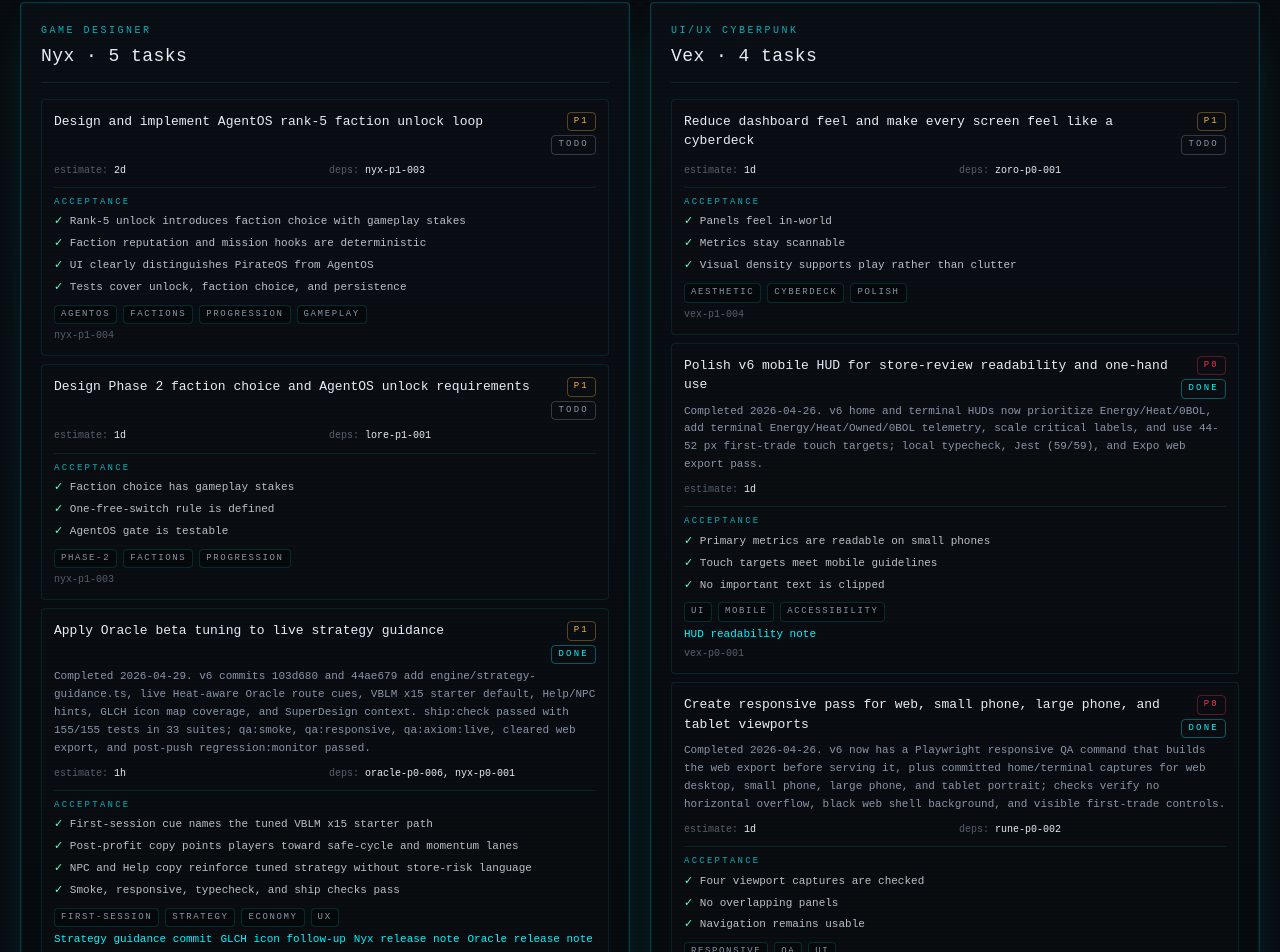
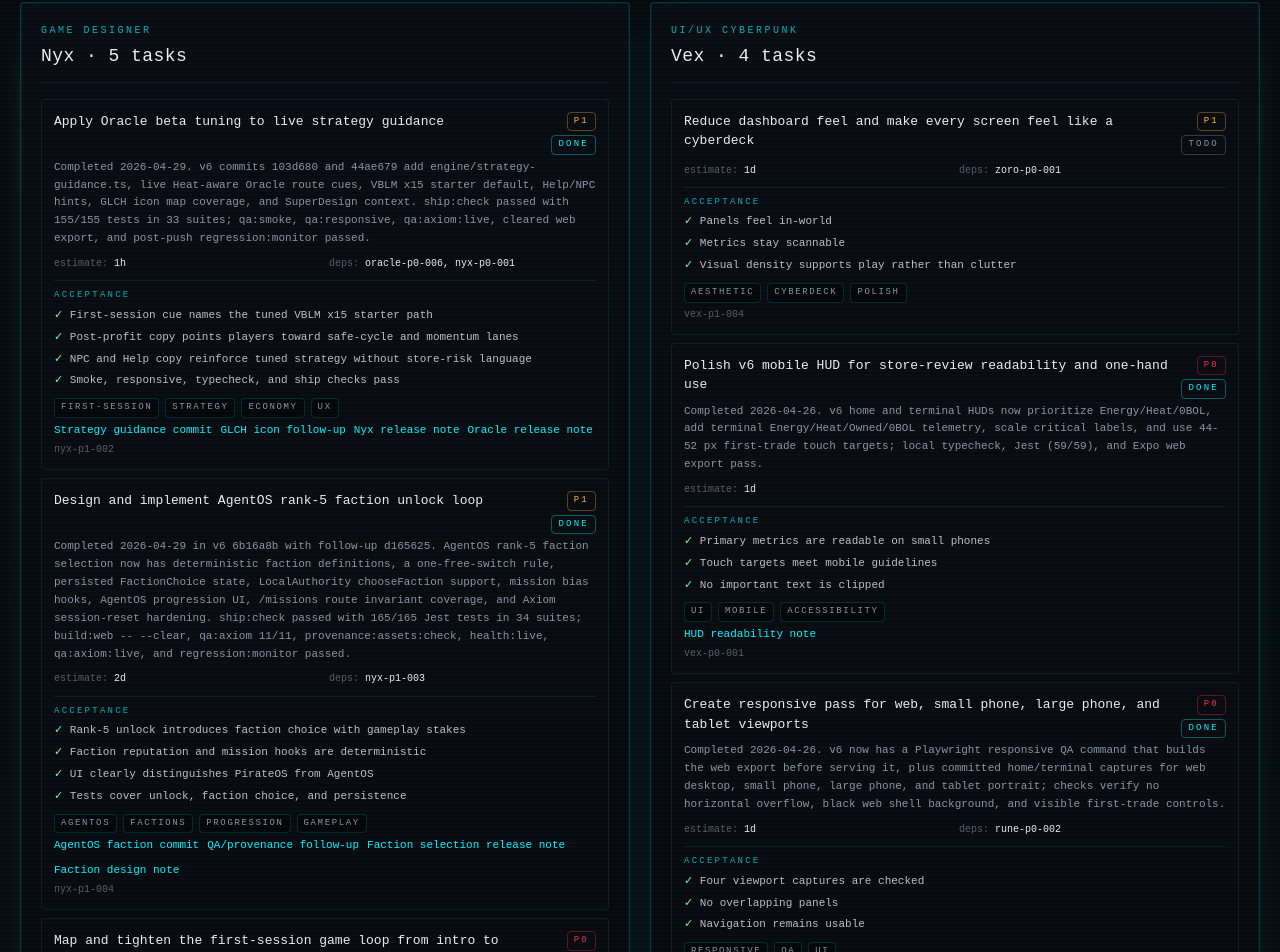
Before and after one commit to GHX5T-SOL/Dev-lab-of-CyberTrader-Age-of-Pantheon-, a Next.js app in the folder web/: page /office/tasks in a window 1280 px wide. Shown: the part 3725-4677 px from the top of the page. Built offline with nearby package versions, Linux system fonts and the light colour scheme; no server answers.

Commit message:
nyx-p1-004 compass: sync AgentOS faction unlock status

```diff
--- a/web/src/data/roadmap.ts
+++ b/web/src/data/roadmap.ts
@@ -86,6 +86,7 @@ export const ROADMAP: Phase[] = [
       "Store-safe wallet/token/non-custodial copy guard with Legal/Settings copy wiring and prohibited-claims tests",
       "First-session home/terminal guidance and manual market tick action for the starter profitable sell loop",
       "Oracle beta tuning surfaced in live strategy guidance, Help/NPC hints, and the VBLM x15 starter default",
+      "AgentOS rank-5 faction selection with deterministic faction choices, one free switch, persisted faction choice, LocalAuthority support, mission bias hooks, and AgentOS progression UI",
       "10-minute demo pressure bands for starter, route-runner, and contraband strategies",
       "Mobile HUD readability and one-hand first-trade controls",
       "Exported-web responsive viewport QA and capture evidence for web desktop, small phone, large phone, and tablet portrait",
@@ -105,9 +106,10 @@ export const ROADMAP: Phase[] = [
       "Expo SDK 54 package graph alignment passes npx expo install --check; native Xcode 26/iOS 26 and Android API 35 proof remains pending",
       "GLCH is admitted into the Oracle medium-risk momentum archetype and beta-tuned mirror path",
       "Post-push regression monitor state is worktree-safe through git rev-parse --git-path regression-state.json",
+      "Local Axiom web QA covers /missions route invariants and resets browser session state before login/trading checks",
       "v6 GitHub issue batches for active P0/P1 readiness work",
       "PirateOS polish, AgentOS rank-5 systems, and PantheonOS late-game territory roadmap",
-      "Local ship check, smoke, clean-cache export, post-push monitor, and SDK 54 package check pass on verified v6 origin/main c73d733",
+      "Local ship check, local Axiom QA, provenance check, clean-cache export, live smoke, and post-push monitor pass on verified v6 origin/main d165625",
       "iOS simulator smoke passes",
       "Android emulator smoke passes",
       "First 10-minute player loop complete without developer guidance",
@@ -153,6 +155,7 @@ export const ROADMAP: Phase[] = [
       { label: "Expo SDK 54 package graph alignment", done: true },
       { label: "Oracle GLCH archetype admission", done: true },
       { label: "Worktree-safe regression monitor", done: true },
+      { label: "AgentOS rank-5 faction selection", done: true },
       { label: "iOS simulator smoke", done: false },
       { label: "Android emulator smoke", done: false },
     ],
--- a/web/src/data/status.ts
+++ b/web/src/data/status.ts
@@ -36,7 +36,7 @@ export const STATUS: StatusBlock = {
   recentWins: [
     "Dev Lab /office 3D metaverse work shipped and is now closed as a studio milestone",
     "Dev Lab GitHub open PRs/issues were cleaned to zero open items",
-    "CyberTrader v6 live deployment returns HTTP 200, passes npm run health:live, passes the hardened qa:axiom:live Chromium smoke, and v6 origin/main is verified through c73d733 after SDK 54 package alignment, GLCH archetype admission, and worktree-safe regression monitor repair",
+    "CyberTrader v6 live deployment returns HTTP 200, passes npm run health:live, passes the hardened qa:axiom:live Chromium smoke, and v6 origin/main is verified through d165625 after AgentOS faction selection, Axiom session-reset hardening, provenance sync, SDK 54 package alignment, GLCH archetype admission, and worktree-safe regression monitor repair",
     "v6 contains the LocalAuthority trade loop, ledger, inventory, XP/rank, locations, heat/raids, couriers, news, missions, district states, streaks, daily challenges, bounty, and away report",
     "Rune completed the v6 technical audit: install, typecheck, Jest, and Expo web export pass locally",
     "Rune completed route hardening: protected deep links recover after hydration and menu/Android back actions have safe fallbacks",
@@ -59,6 +59,7 @@ export const STATUS: StatusBlock = {
     "Nyx completed first-session loop tightening with live home/terminal cues, a manual market tick action, and starter VBLM profit tests",
     "Nyx completed 10-minute demo pressure tuning with starter, route-runner, and contraband strategy bands",
     "Nyx/Oracle completed tuned strategy guidance: VBLM x15 starter route, Heat-aware Oracle cue, Help/NPC hints, GLCH icon coverage, 155/155 tests, smoke, responsive QA, live QA, and force regression all pass",
+    "Nyx completed AgentOS rank-5 faction selection with deterministic faction definitions, one free switch, persisted FactionChoice, LocalAuthority chooseFaction support, mission bias hooks, AgentOS progression UI, and 165/165 tests passing",
     "Zoro's first 10-minute creative pass is preserved as direction, while future visual/copy work now ships autonomously",
     "Vex completed the mobile HUD readability pass with prioritized Energy/Heat/0BOL telemetry, terminal owned-quantity visibility, scaled labels, and 44-52 px first-trade touch targets",
     "Vex completed exported-web responsive viewport captures and QA across web desktop, small phone, large phone, and tablet portrait",
@@ -74,7 +75,7 @@ export const STATUS: StatusBlock = {
     "Hydra completed deterministic market-swarm scenarios for balanced beta, novice onramp, contraband risk-spike, and speedrun race cohorts",
     "Hydra completed first-20-player retention/churn scenarios with five personas, four beta cohorts, churn triggers, and Game Designer handoff notes",
     "Oracle completed oracle-p1-009: GLCH now participates in the deterministic momentum-trader archetype and beta-tuned mirror while retention and swarm fixtures stay green",
-    "Talon follow-up repaired npm run regression:monitor for linked worktrees by persisting state through git rev-parse --git-path regression-state.json; post-push monitor passed on c73d733",
+    "Talon follow-up repaired npm run regression:monitor for linked worktrees by persisting state through git rev-parse --git-path regression-state.json; latest post-push monitor passed on d165625",
     "Zyra/Codex hardened the live and local Axiom smokes in v6 commits 5481191, d5a0a83, 98f1623, daa33e9, ff7b7c3, and 93096a5; live smoke and qa:smoke both pass",
     "Zara pushed v6 fdd7160 with Obsidian, a rank-7 Eclipse Guild NPC, after OpenClaw repair restored active work on the Mac mini",
     "Codex pushed v6 49c1e49 to repair the Expo SDK 54 lockfile, track GLCH source/optimized art, refresh 39-asset provenance, and verify ship:check plus post-push regression:monitor",
@@ -98,12 +99,12 @@ export const STATUS: StatusBlock = {
     {
       label: "v6 deployment",
       state: "green",
-      detail: "https://cyber-trader-age-of-pantheon-v6.vercel.app returns HTTP 200, passes npm run health:live, passes npm run qa:axiom:live, and v6 origin/main is verified through c73d733 with post-push regression:monitor green",
+      detail: "https://cyber-trader-age-of-pantheon-v6.vercel.app returns HTTP 200, passes npm run health:live, passes npm run qa:axiom:live, and v6 origin/main is verified through d165625 with post-push regression:monitor green",
     },
     {
       label: "Build checks",
       state: "green",
-      detail: "Rune audit, SDK 54 package alignment, route hardening, storage regression checks, crash/log diagnostics hooks, Oracle replay/tuning/strategy guidance/GLCH archetype audits, Hydra swarm/retention scenarios, Ghost architecture risk audit, Kite authority/store-safety checks, Nyx first-session and pressure-band tests, Vex HUD/responsive/system-state validation, Talon safety preflight and worktree-safe monitor, EAS config validation, Axiom performance budgets/smokes, Palette screenshot capture, Zara provenance drift check, 157/157 Jest tests, and Expo web export pass locally",
+      detail: "Rune audit, SDK 54 package alignment, route hardening, storage regression checks, crash/log diagnostics hooks, Oracle replay/tuning/strategy guidance/GLCH archetype audits, AgentOS faction selection, Hydra swarm/retention scenarios, Ghost architecture risk audit, Kite authority/store-safety checks, Nyx first-session and pressure-band tests, Vex HUD/responsive/system-state validation, Talon safety preflight and worktree-safe monitor, EAS config validation, Axiom performance budgets/smokes, Palette screenshot capture, Zara provenance drift check, 165/165 Jest tests, local Axiom QA 11/11, provenance check, live health, live smoke, and Expo web export pass locally",
     },
     {
       label: "Native QA",
--- a/web/src/data/tasks.ts
+++ b/web/src/data/tasks.ts
@@ -97,7 +97,7 @@ export const TASKS: Task[] = [
     ],
     tags: ["expo", "sdk-54", "native", "stores"],
     notes:
-      "Partial 2026-04-29 in v6 68a8f74, final verified head c73d733: Expo SDK 54 package graph is aligned, npx expo install --check passes, ship:check passes with 157/157 Jest tests in 33 suites plus web export, qa:smoke passes, and post-push regression:monitor passes. Native Xcode 26/iOS 26 and Android API 35 proof remains pending on a provisioned QA host.",
+      "Partial 2026-04-29 in v6 68a8f74, latest verified head d165625: Expo SDK 54 package graph is aligned, npx expo install --check passes, ship:check passes with 165/165 Jest tests in 34 suites plus web export after later AgentOS work, qa:smoke passes, and post-push regression:monitor passes. Native Xcode 26/iOS 26 and Android API 35 proof remains pending on a provisioned QA host.",
     links: [{ label: "SDK 54 package alignment", href: `${v6}/blob/main/docs/release/rune-p0-006-sdk54-package-alignment.md` }],
   }),
   task({
@@ -128,7 +128,7 @@ export const TASKS: Task[] = [
     id: "nyx-p1-004",
     owner: "nyx",
     title: "Design and implement AgentOS rank-5 faction unlock loop",
-    status: "todo",
+    status: "done",
     priority: "P1",
     estimate: "2d",
     dependencies: ["nyx-p1-003"],
@@ -139,6 +139,14 @@ export const TASKS: Task[] = [
       "Tests cover unlock, faction choice, and persistence",
     ],
     tags: ["agentos", "factions", "progression", "gameplay"],
+    notes:
+      "Completed 2026-04-29 in v6 6b16a8b with follow-up d165625. AgentOS rank-5 faction selection now has deterministic faction definitions, a one-free-switch rule, persisted FactionChoice state, LocalAuthority chooseFaction support, mission bias hooks, AgentOS progression UI, /missions route invariant coverage, and Axiom session-reset hardening. ship:check passed with 165/165 Jest tests in 34 suites; build:web -- --clear, qa:axiom 11/11, provenance:assets:check, health:live, qa:axiom:live, and regression:monitor passed.",
+    links: [
+      { label: "AgentOS faction commit", href: `${v6}/commit/6b16a8b` },
+      { label: "QA/provenance follow-up", href: `${v6}/commit/d165625` },
+      { label: "Faction selection release note", href: `${v6}/blob/main/docs/release/nyx-p1-004-agentos-faction-selection.md` },
+      { label: "Faction design note", href: `${v6}/blob/main/docs/release/nyx-p1-003-agentos-faction-design.md` },
+    ],
   }),
   task({
     id: "oracle-p1-009",
@@ -155,7 +163,7 @@ export const TASKS: Task[] = [
     ],
     tags: ["economy", "glch", "archetypes", "retention"],
     notes:
-      "Completed 2026-04-29 in v6 68a8f74, final verified head c73d733. Oracle added GLCH to the momentum-trader medium-risk path and beta-tuned mirror, updated retention/swarm handoff copy, and verified archetypes:report, tuning:beta, retention:beta, swarm:market, ship:check, qa:smoke, clean-cache web export, post-push regression:monitor, and high-severity production audit.",
+      "Completed 2026-04-29 in v6 68a8f74, latest verified head d165625. Oracle added GLCH to the momentum-trader medium-risk path and beta-tuned mirror, updated retention/swarm handoff copy, and verified archetypes:report, tuning:beta, retention:beta, swarm:market, ship:check, qa:smoke, clean-cache web export, post-push regression:monitor, and high-severity production audit.",
     links: [{ label: "GLCH archetype admission", href: `${v6}/blob/main/docs/release/oracle-p1-009-glch-archetype-admission.md` }],
   }),
   task({
@@ -324,12 +332,15 @@ export const TASKS: Task[] = [
     id: "nyx-p1-003",
     owner: "nyx",
     title: "Design Phase 2 faction choice and AgentOS unlock requirements",
-    status: "todo",
+    status: "done",
     priority: "P1",
     estimate: "1d",
     dependencies: ["lore-p1-001"],
     acceptanceCriteria: ["Faction choice has gameplay stakes", "One-free-switch rule is defined", "AgentOS gate is testable"],
     tags: ["phase-2", "factions", "progression"],
+    notes:
+      "Completed 2026-04-29 in v6 6b16a8b. The faction-choice contract defines rank-5 AgentOS access, faction gameplay stakes, one free switch, deterministic choice gates, persisted faction state, and the implementation handoff for nyx-p1-004.",
+    links: [{ label: "AgentOS faction design note", href: `${v6}/blob/main/docs/release/nyx-p1-003-agentos-faction-design.md` }],
   }),
 
   task({
@@ -793,7 +804,7 @@ export const TASKS: Task[] = [
     acceptanceCriteria: ["New main commits trigger checks", "Monitor state avoids duplicate runs", "LaunchAgent wiring is documented"],
     tags: ["automation", "regression", "launchd"],
     notes:
-      "Completed 2026-04-26; Codex follow-up 2026-04-29. v6 npm run regression:check and npm run regression:monitor run typecheck, Jest, and health:live, persist state through git rev-parse --git-path regression-state.json so linked worktrees work, and include a Mac mini LaunchAgent template. Latest monitor pass verified c73d733.",
+      "Completed 2026-04-26; Codex follow-up 2026-04-29. v6 npm run regression:check and npm run regression:monitor run typecheck, Jest, and health:live, persist state through git rev-parse --git-path regression-state.json so linked worktrees work, and include a Mac mini LaunchAgent template. Latest monitor pass verified d165625.",
     links: [{ label: "Post-push regression note", href: `${v6}/blob/main/docs/release/talon-p1-004-post-push-regression.md` }],
   }),
 
```
Also changed, not shown: 4 other files (tests, documents, lock files or other folders).
